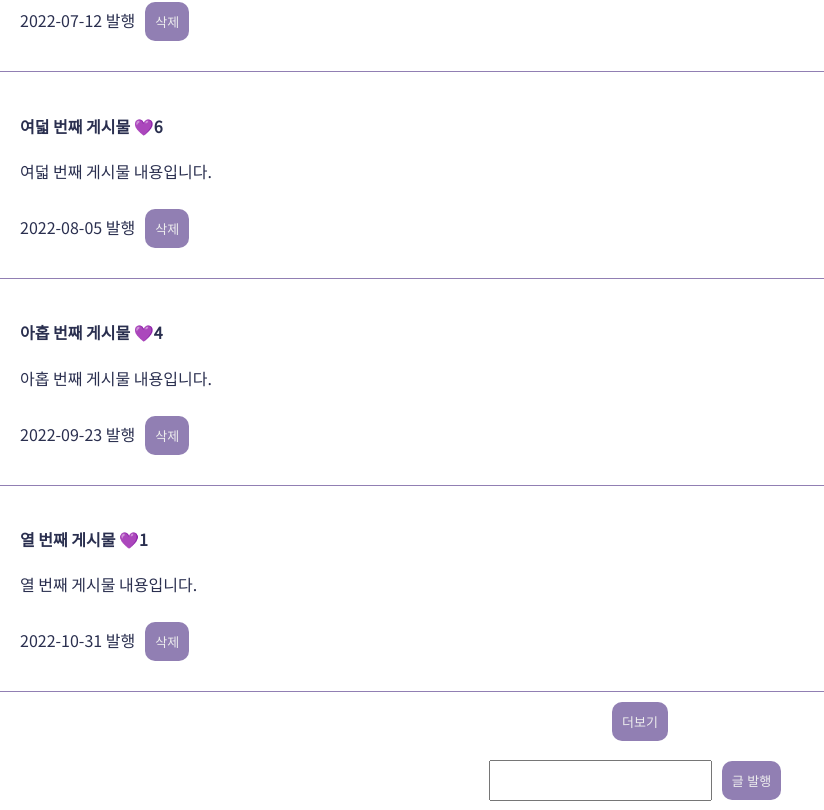
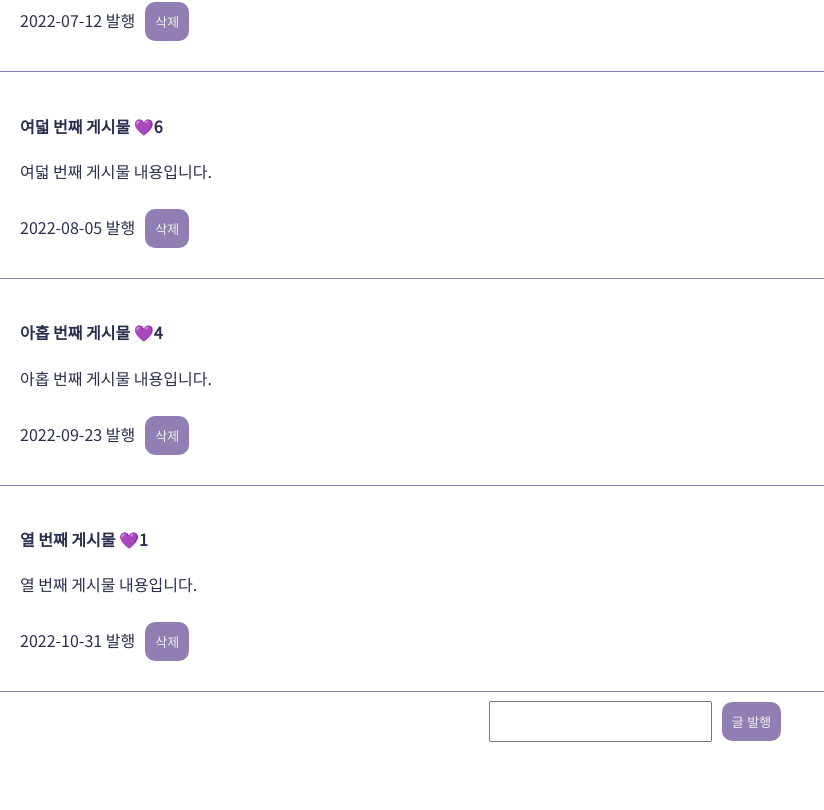
Before and after one commit to beans3/week2, a React (Create React App) app: page / in a window 1280 px wide. Shown: the part 1581-2391 px from the top of the page, without its empty margins (0-824 px from the left). After the commit the page ends 2332 px from the top, so only its background shows below. Built offline with nearby package versions, Linux system fonts and the light colour scheme.

Commit message:
2023-04-25 안쓰는 코드 정리

```diff
--- a/src/App.js
+++ b/src/App.js
@@ -119,7 +119,6 @@ function App() {
         // postList를 모두 보내되 현재 선택한 posts.id를 modalId에 담아 props로 보냄
         modal == false ? null : <Modal postList={ postList } modalId={ modalId } updatePost={updatePost} color={ 'white' }/>
       }
-      <More/>
       <input onChange={(e) => {
           // 완료되기 전에 console.log가 실행됨
           setInputValue(e.target.value);
```
Also changed, not shown: 1 other file (tests, documents, lock files or other folders).
